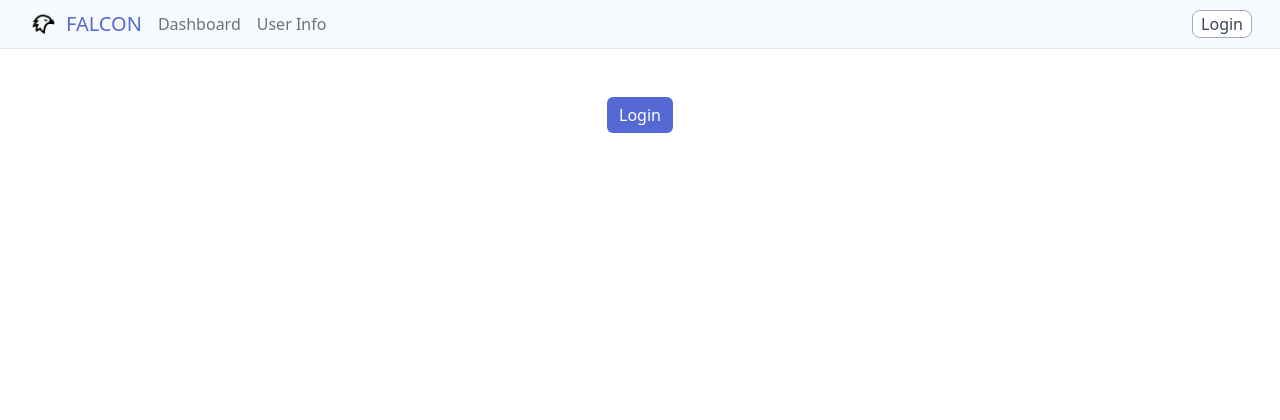
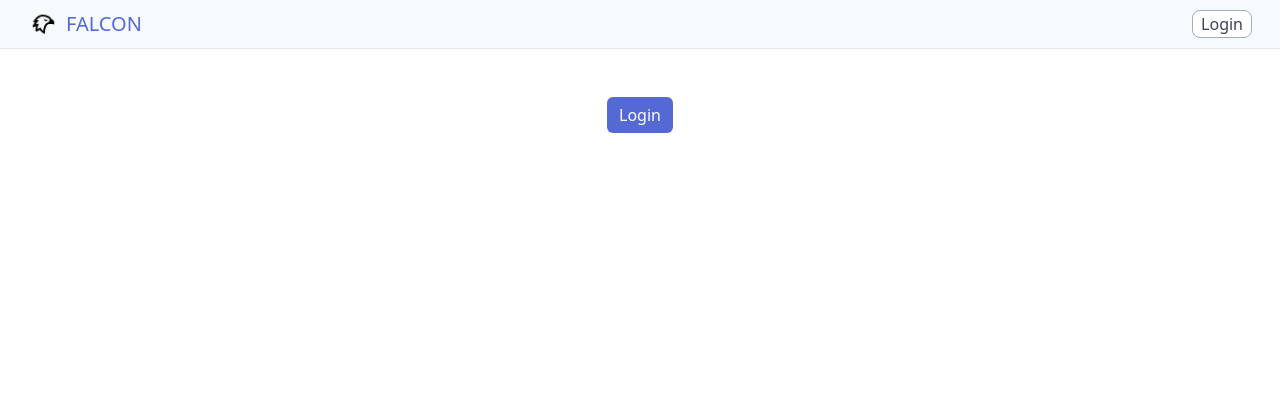
Before and after one commit to martires-colin/falcon-cilogon-website, a Flask app: page / in a window 1280 px wide. Shown: the top 420 px of the page. Run offline with Flask 2, Linux system fonts and the light colour scheme; some libraries are stand-ins or nearby versions.

Commit message:
commit test

```diff
--- a/requirements.txt
+++ b/requirements.txt
@@ -3,4 +3,5 @@ python-dotenv>=0.19.2
 authlib>=1.0
 requests>=2.27.1
 pymongo[srv]>=4.2.0
-pyzmq>=24.0.1
+setuptools==63.2.0
+pyzmq==24.0.1
--- a/templates/navbar.html
+++ b/templates/navbar.html
@@ -1,40 +1,3 @@
-<!-- <nav class="navbar navbar-expand-md pb-0 pt-1">
-    <div class="container-fluid">
-        <img
-            src="{{ url_for('static', filename='icons/icons8-falcon-32.png') }}"
-            alt="Website Icon"
-            width="30"
-            height="30"
-        />
-        <a class="navbar-brand mx-2" href="{{ url_for('home') }}">FALCON</a>
-        <button class="navbar-toggler" type="button" data-bs-toggle="collapse" data-bs-target="#navbarNav"
-            aria-controls="navbarNav" aria-expanded="false" aria-label="Toggle navigation">
-            <span class="navbar-toggler-icon"></span>
-        </button>
-        <div class="collapse navbar-collapse" id="navbarNav">
-            <ul class="navbar-nav mr-auto">
-
-                {% if session %}
-                    <!-- <li class="nav-item active"> -->
-                    <!-- <li class="nav-item">
-                        <a class="nav-link" href="{{ url_for('home') }}">Dashboard</a>
-                    </li>
-                    <li class="nav-item">
-                        <a class="nav-link" href="{{ url_for('userInfo') }}">User Info</a>
-                    </li>
-                    <li class="nav-item">
-                        <a class="nav-link" href="{{ url_for('logout') }}">Logout</a>
-                    </li>
-                {% else %}
-                    <li class="nav-item">
-                        <a class="nav-link" href="{{ url_for('login') }}">Login</a>
-                    </li>
-                {% endif %}
-
-            </ul>
-        </div>
-    </div>
-</nav> -->
 <nav class="navbar navbar-expand-md px-3 py-1">
     <div class="container-fluid">
         <div class="d-flex flex-nowrap align-items-center">
@@ -52,20 +15,24 @@
             <div class="collapse navbar-collapse" id="navbarNav">
                 <ul class="navbar-nav mr-auto">
                     <!-- <li class="nav-item active"> -->
+                    {% if session %}
                         <li class="nav-item">
                             <a class="nav-link" href="{{ url_for('home') }}">Dashboard</a>
                         </li>
                         <li class="nav-item">
-                        <a class="nav-link" href="{{ url_for('userInfo') }}">User Info</a>
+                            <a class="nav-link" href="{{ url_for('home') }}">History</a>
                         </li>
+                    {% endif %}
                 </ul>
             </div>
         </div>
 
         <div>
-            <ul class="navbar-nav mr-auto">
-
+            <ul class="navbar-nav mr-auto align-items-center">
                 {% if session %}
+                <li class="nav-item">
+                    <a class="nav-link" href="{{ url_for('userInfo') }}">Account</a>
+                </li>
                 <li class="nav-item">
                     <a class="nav-link" id="logBtn" href="{{ url_for('logout') }}">Logout</a>
                 </li>
@@ -74,7 +41,6 @@
                         <a class="nav-link" id="logBtn" href="{{ url_for('login') }}">Login</a>
                     </li>
                 {% endif %}
-
             </ul>
         </div>
     </div>
```
Lines whose indentation alone changed are shown as unchanged.
